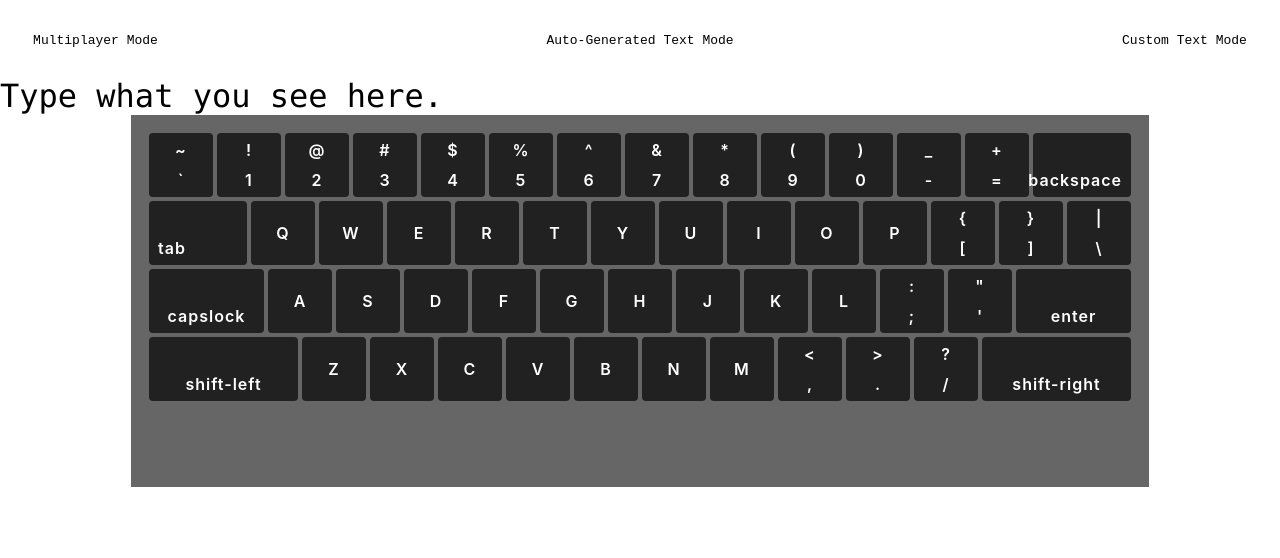
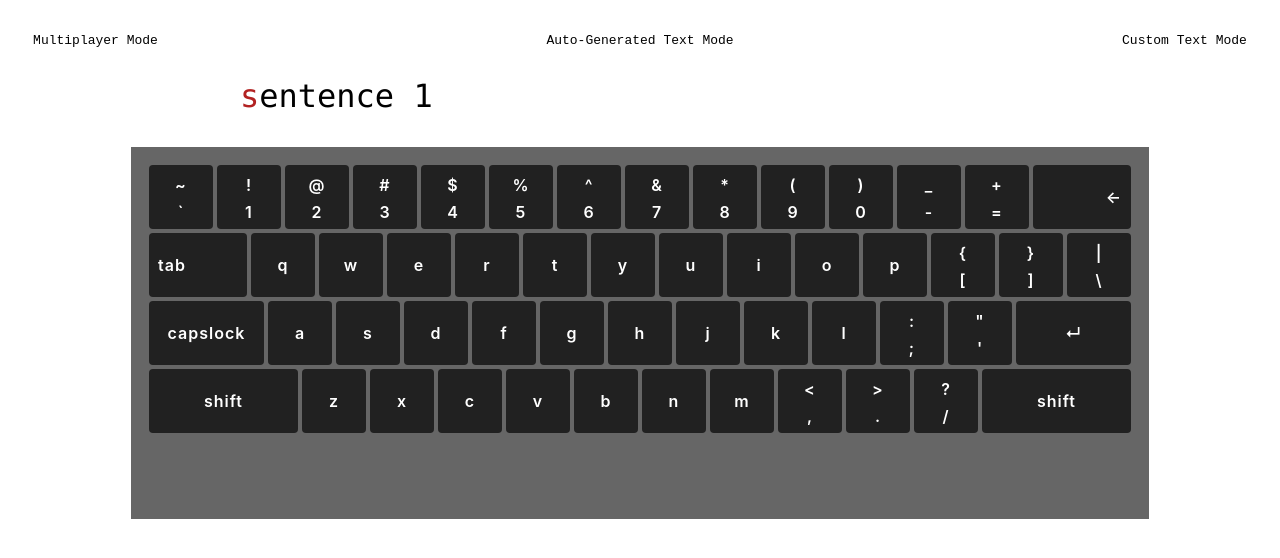
Before and after one commit to mattdanielmurphy/typery, a Next.js app: page /auto in a window 1280 px wide. Shown: the top 558 px of the page. Built offline with nearby package versions, Linux system fonts and the light colour scheme.

Commit message:
correctly checks characters smoothly

```diff
--- a/components/App.js
+++ b/components/App.js
@@ -2,61 +2,33 @@ import React, { useEffect, useState } from 'react'
 import Keyboard from './Keyboard'
 import TextDisplay from './TextDisplay'
 import watchKeys from './logic/watchKeys'
+import checkInput from './logic/checkInput'
 
-const App = () => {
+const defaultTextObject = {
+	text: [ 'sentence 1', 'sentence 2' ],
+	currentCharIndex: 0,
+	currentChar: 's',
+	currentSentenceIndex: 0,
+	currentSentence: 'sentence 1'
+}
+
+const App = (mode = 'auto') => {
+	const [ textObject, setTextObject ] = useState(defaultTextObject)
 	const [ keysDown, setKeysDown ] = useState({})
-	const [ keysLifted, setKeysLiftedState ] = useState({})
-	const setKeysLifted = (keys, lifted = true) => {
-		const newKeysLifted = keysLifted
-		keys.forEach((key) => delete newKeysLifted[key])
-		setKeysLiftedState(newKeysLifted)
+	const [ keysUp, setKeysUpState ] = useState({})
+	const setKeysUp = (keysUp) => {
+		setKeysUpState(keysUp)
 	}
+	watchKeys(keysDown, setKeysDown, setKeysUp, keysUp, textObject, setTextObject, useEffect)
 
-	let lastKeyDown
-	let lastKeyUp
+	// checkInput(keysUp, textObject.currentChar, advanceCursor, useEffect)
 
-	const handleKeyUpAndDown = ({ key }, keyDown = true) => {
-		const keyUp = !keyDown
-
-		if (key === lastKeyDown) {
-			if (keyUp) {
-				lastKeyDown = undefined
-				if (key === lastKeyUp) {
-					lastKeyUp = undefined
-					return
-				} else {
-					console.log('key up', key)
-					lastKeyUp = key
-				}
-			}
-			return
-		}
-		if (keyDown) {
-			console.log('new key', key)
-			lastKeyDown = key
-		}
-	}
-
-	const addEventListeners = () => {
-		document.addEventListener('keydown', handleKeyUpAndDown)
-		document.addEventListener('keyup', () => handleKeyUpAndDown(event, false))
-	}
-	const removeEventListeners = () => {
-		document.removeEventListener('keydown', handleKeyUpAndDown)
-		document.removeEventListener('keyup', handleKeyUpAndDown)
-	}
-
-	useEffect(() => {
-		addEventListeners()
-		return removeEventListeners
-	})
 	return (
 		<div>
-			<TextDisplay />
-			{/* {Object.keys(keysDown).map((keyDown) => <p>{keyDown}</p>)} */}
-			<Keyboard keysDown />
+			<TextDisplay currentSentence={textObject.currentSentence} currentCharIndex={textObject.currentCharIndex} />
+			<Keyboard {...keysDown} />
 		</div>
 	)
 }
 
-export default App
+export { App as default, defaultTextObject }
--- a/components/Keyboard.js
+++ b/components/Keyboard.js
@@ -8,44 +8,52 @@ const keysQwerty = `${'`~ 1! 2@ 3# 4$ 5% 6^ 7& 8* 9( 0) -_ =+ (backspace) ' +
 
 const keys = keysQwerty
 
-const Keyboard = () => {
+const makeKey = (keys, options = {}) => {
+	let { isDouble, isSpecial, isDown } = options
+	let topKey = keys
+	let bottomKey
+	let className = 'key'
+	if (isDouble) {
+		bottomKey = String(keys[0])
+		topKey = String(keys[1])
+	}
+	const specialKeys = {
+		backspace: <span>&larr;</span>,
+		enter: <span>&#8629;</span>,
+		'shift-left': <span>shift</span>,
+		'shift-right': <span>shift</span>
+	}
+	if (isSpecial) {
+		className += ` is-${topKey}`
+		if (specialKeys[topKey]) topKey = specialKeys[topKey]
+	}
+	if (isDown) {
+		className += ' key-down'
+	}
 	return (
-		<div>
-			<div className="keyboard-container">
-				<div className="keyboard">
-					{keys.map((key) => {
-						if (/\(.*\)/.exec(key)) {
-							key = key.slice(1, -1)
-							return (
-								<div data-key={key} className={`key is-${key}`}>
-									{key === '(backspace)' ? (
-										<div className="key__bottom">&larr;</div>
-									) : key === '(enter)' ? (
-										<div className="key__bottom">&#8629;</div>
-									) : (
-										<div className="key__bottom">{key}</div>
-									)}
-								</div>
-							)
-						} else if (key.length > 1) {
-							key.split('')
-							const [ bottomKey, topKey ] = key
-							return (
-								<div data-key={bottomKey} data-alt-key={topKey} className="key">
-									<div className="key__top">{topKey}</div>
-									<div className="key__bottom">{bottomKey}</div>
-								</div>
-							)
-						} else {
-							return (
-								<div data-key={key} className="key">
-									{key.toUpperCase()}
-								</div>
-							)
-						}
-					})}
-				</div>
-			</div>
+		<div key={className + topKey} data-key={topKey} data-alt-key={bottomKey} className={className}>
+			<div className="key__top">{topKey}</div>
+			{bottomKey && <div className="key__bottom">{bottomKey}</div>}
+		</div>
+	)
+}
+
+const getKey = (key, keysDown) => {
+	const isSpecial = /\(.*\)/.test(key)
+	const isDouble = key.length > 1 && !isSpecial
+
+	if (isSpecial) {
+		key = key.slice(1, -1)
+	}
+
+	const isDown = isDouble ? keysDown[key[1]] || keysDown[key[0]] : keysDown[key]
+	return makeKey(key, { isSpecial, isDouble, isDown })
+}
+
+const Keyboard = (keysDown) => {
+	return (
+		<div className="keyboard-container">
+			<div className="keyboard">{keys.map((key) => getKey(key, keysDown))}</div>
 		</div>
 	)
 }
--- a/components/TextDisplay.js
+++ b/components/TextDisplay.js
@@ -1,15 +1,30 @@
 import React from 'react'
+import styled from 'styled-components'
 
-const TextDisplay = () => {
+const Text = styled.div`
+	max-width: 800px;
+	margin: 0 auto;
+	font-size: 2em;
+	font-family: 'Lucida Console', Monaco, monospace;
+`
+
+const CurrentLetter = styled.span`color: firebrick;`
+
+const CurrentSpace = styled.span`border-bottom: 2px solid red;`
+
+const TextDisplay = ({ currentSentence, currentCharIndex }) => {
+	console.log(currentSentence)
+	const characters = currentSentence ? currentSentence.split('') : []
 	return (
 		<div>
-			<div id="text">Type what you see here.</div>
-			<style jsx>{`
-				#text {
-					font-size: 2em;
-					font-family: 'Lucida Console', Monaco, monospace;
-				}
-			`}</style>
+			<Text>
+				{characters.map((char, index) => {
+					if (index === currentCharIndex) {
+						if (char === ' ') return <CurrentSpace> </CurrentSpace>
+						else return <CurrentLetter>{char}</CurrentLetter>
+					} else return <span>{char}</span>
+				})}
+			</Text>
 		</div>
 	)
 }
--- /dev/null
+++ b/components/logic/checkInput.js
@@ -0,0 +1,31 @@
+import React from 'react'
+import { defaultTextObject } from '../App'
+
+const advanceCursor = (textObject, setTextObject) => {
+	const endOfText = textObject.text.length - 1 === textObject.currentSentenceIndex
+	const endOfSentence = textObject.currentSentence.length - 1 === textObject.currentCharIndex
+	if (endOfSentence) {
+		if (endOfText) {
+			console.log('end of text')
+			setTextObject(defaultTextObject)
+		}
+		console.log('END')
+		setTextObject({
+			...textObject,
+			currentSentenceIndex: textObject.currentSentenceIndex + 1,
+			currentSentence: textObject.text[textObject.currentSentenceIndex + 1],
+			currentCharIndex: 0,
+			currentChar: textObject.text[textObject.currentSentenceIndex + 1][0]
+		})
+	} else {
+		const currentCharIndex = textObject.currentCharIndex + 1
+		const currentChar = textObject.currentSentence[currentCharIndex]
+		setTextObject({ ...textObject, currentChar, currentCharIndex })
+	}
+}
+
+const checkInput = (key, textObject, setTextObject) => {
+	if (key === textObject.currentChar) advanceCursor(textObject, setTextObject)
+}
+
+export default checkInput
--- a/components/logic/watchKeys.js
+++ b/components/logic/watchKeys.js
@@ -1,5 +1,44 @@
 import React from 'react'
+import checkInput from './checkInput'
 
-function watchKeys({ useEffect, handleKeyUpAndDown }) {}
+function watchKeys(keysDown, setKeysDown, setKeysUp, keysUp, textObject, setTextObject, useEffect) {
+	const setKeyDown = (key) => {
+		console.log(key)
+		checkInput(key, textObject, setTextObject)
+		setKeysDown({ [key]: true, ...keysDown })
+	}
+	const setKeyUp = (key) => {
+		const newKeysDown = keysDown
+		delete newKeysDown[key]
+		setKeysDown(newKeysDown)
+		setKeysUp({ key })
+	}
+
+	const handleKeyUpAndDown = (event, keyDown = true) => {
+		const { key } = event
+		if (keyDown) {
+			if (keysDown[key]) return
+			else setKeyDown(key)
+		} else if (keysDown[key]) setKeyUp(key)
+	}
+
+	const addEventListeners = () => {
+		document.addEventListener('keydown', handleKeyUpAndDown)
+		document.addEventListener('keyup', (event) => handleKeyUpAndDown(event, false))
+	}
+
+	const removeEventListeners = () => {
+		document.removeEventListener('keydown', handleKeyUpAndDown)
+		document.removeEventListener('keyup', handleKeyUpAndDown)
+	}
+
+	useEffect(
+		() => {
+			addEventListeners()
+			return removeEventListeners
+		},
+		[ keysDown, keysUp ]
+	)
+}
 
 export default watchKeys
--- a/styles/sass/keyboard.scss
+++ b/styles/sass/keyboard.scss
@@ -13,6 +13,7 @@ $key-spacing-vertical: 5px;
 $keyboard-spacing: 16px;
 
 .keyboard-container {
+	margin-top: 2rem;
 	display: flex;
 	justify-content: center;
 }
@@ -39,7 +40,7 @@ $keyboard-spacing: 16px;
 		background: rgb(47, 71, 71);
 		color: white;
 	}
-	&.down {
+	&.key-down {
 		background: #333;
 	}
 	align-items: center;
@@ -112,8 +113,8 @@ $keyboard-spacing: 16px;
 .key__top {
 	display: flex;
 	flex-direction: column;
-	justify-content: flex-end;
+	justify-content: center;
 }
-.key__bottom {
+.key__top {
 	flex-grow: 1;
 }
```
